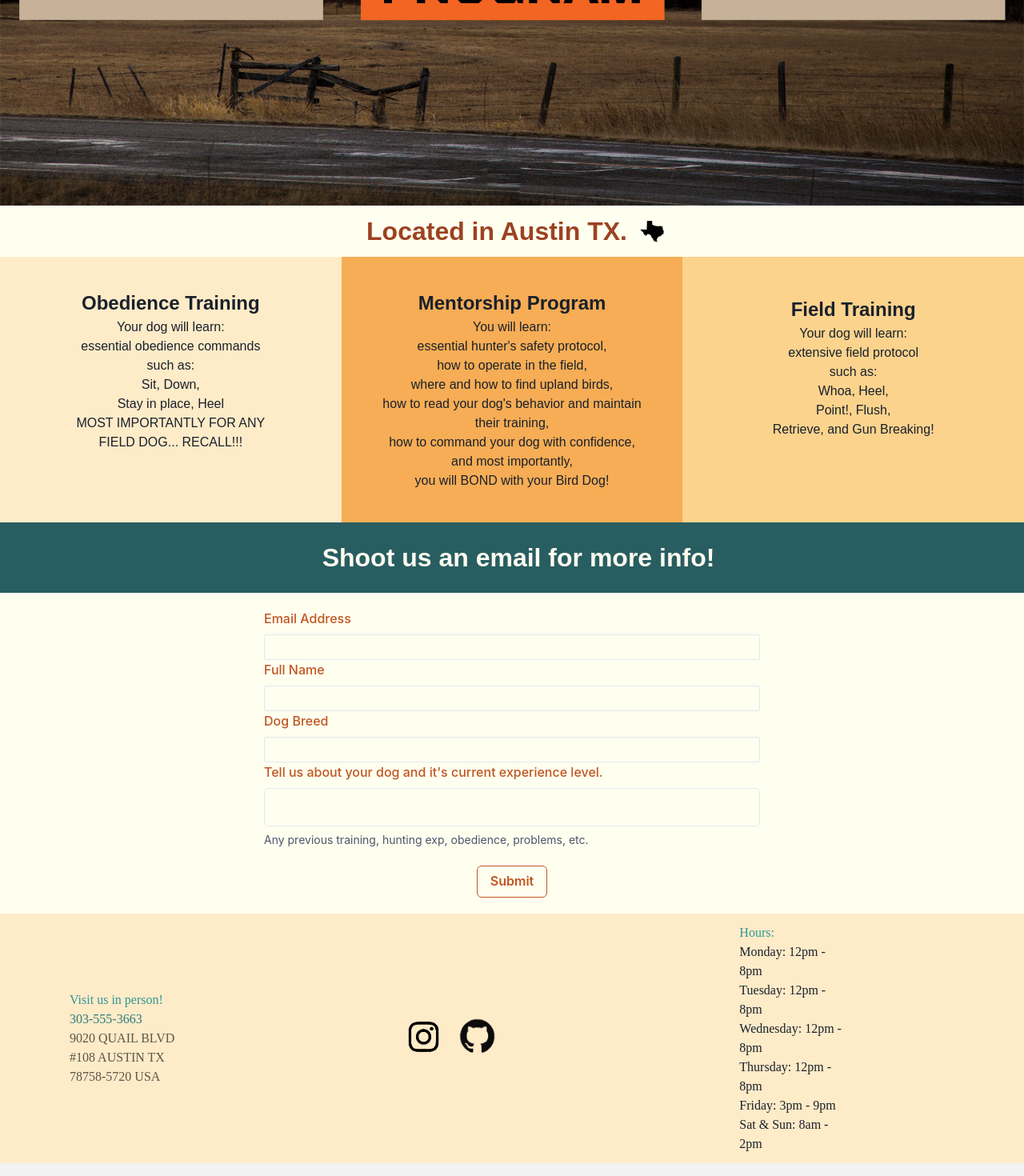
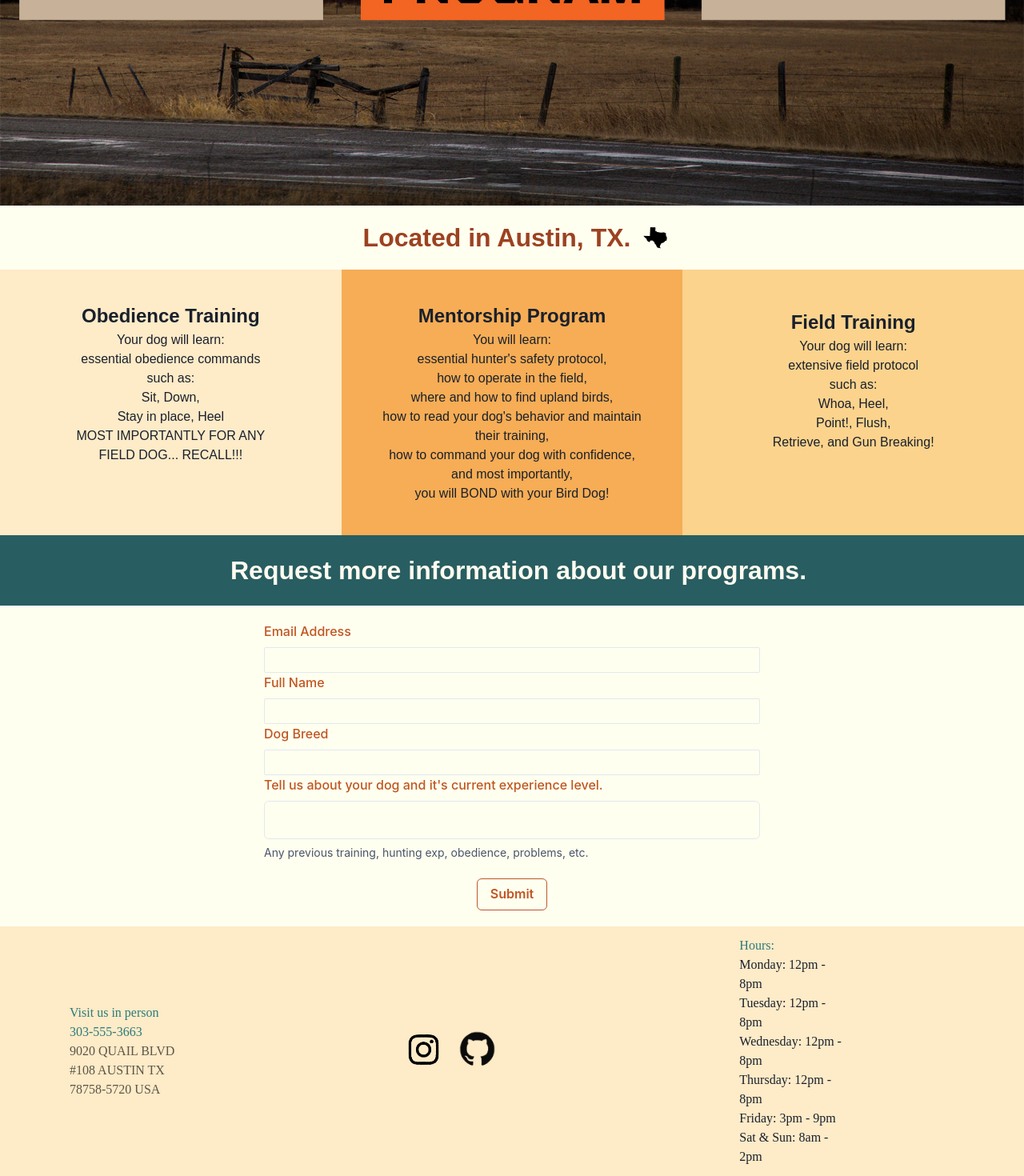
Before and after one commit to CJbricks/Chakra_TABD, a Next.js app: page / in a window 1280 px wide. Shown: the part 2372-3842 px from the top of the page at 80% size. Built offline with nearby package versions, Linux system fonts and the light colour scheme; a web font is replaced by a local one.

Commit message:
changing Chakra theme

```diff
--- a/src/pages/Footer.js
+++ b/src/pages/Footer.js
@@ -12,8 +12,8 @@ export default function Footer() {
 
                 <Box width="50%" pl={75}>
                   <Link href='https://maps.google.com'>
-                    <Text color="teal.500" fontFamily="owners">
-                      Visit us in person!
+                    <Text color="teal.600" fontFamily="owners">
+                      Visit us in person
                     </Text>
                     <Text color="teal.600" fontFamily="owners">
                       303-555-3663
@@ -30,7 +30,7 @@ export default function Footer() {
                   <FootIcons />
                 </Box>
                 <Box width="50%" pl={75} fontFamily="owners">
-                  <Text color="teal.500">
+                  <Text color="teal.600">
                     Hours:
                   </Text>
                   <Text color="blackAlph.700">
--- a/src/pages/FormBar.js
+++ b/src/pages/FormBar.js
@@ -15,7 +15,7 @@ export default function FormBar() {
                         mb={2}
                         ml={2}
                         mr={4}>
-                            Shoot us an email for more info!</Text>
+                            Request more information about our programs.</Text>
 
 
         </Box>
--- a/src/pages/MidBody.js
+++ b/src/pages/MidBody.js
@@ -18,7 +18,7 @@ export default function MidBody() {
                     className={styles.headimage}
                     />
             <div>
-                <Box display='inline-flex' alignItems='center' justifyContent='center'>
+                <Box display='inline-flex' alignItems='center' justifyContent='center' p={2}>
                     <Text
                     fontFamily='octin-college, sans-serif;'
                     fontWeight={600}
@@ -28,7 +28,7 @@ export default function MidBody() {
                     mt={2}
                     mb={2}
                     ml={2}
-                    mr={4}>Located in Austin TX.</Text>
+                    mr={4}>Located in Austin, TX.</Text>
                         <Image
                         src={txIcon}
                         width={30}
```
Also changed, not shown: src/pages/Form.js (+4 -3 lines).
